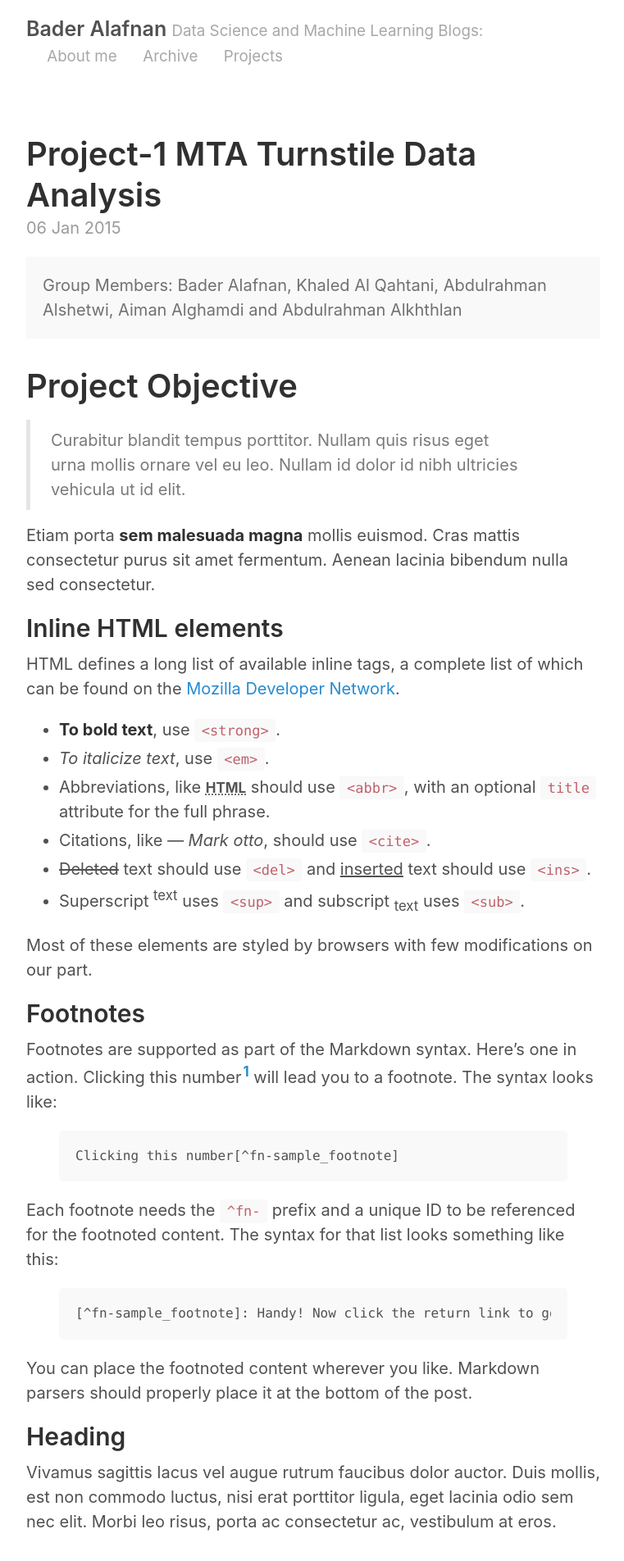
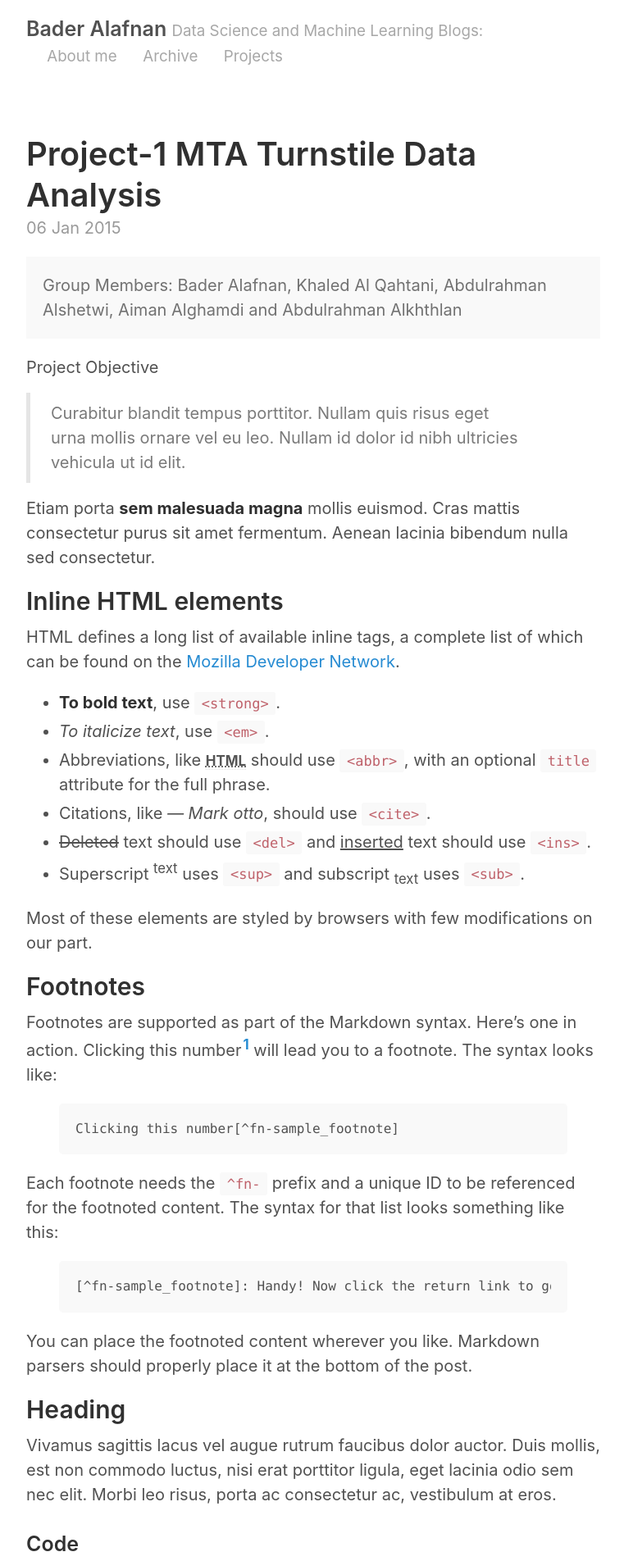
Before and after one commit to alafnan/alafnan.github.io, a Jekyll site: the page built from _posts/2015-01-6-example-content.md, in a window 1280 px wide. Shown: the top 1904 px of the page at 82% size, without its empty margins (258-1019 px from the left). Built offline with Jekyll 4.4.1, drawn with Linux system fonts in a browser that asks for light colours.

```diff
--- a/_posts/2015-01-6-example-content.md
+++ b/_posts/2015-01-6-example-content.md
@@ -5,12 +5,10 @@ title: Project-1 MTA Turnstile Data Analysis
 
 
 <div class="message">
-
 Group Members: Bader Alafnan, Khaled Al Qahtani, Abdulrahman Alshetwi, Aiman Alghamdi and Abdulrahman Alkhthlan
-
 </div>
 
-<h1>Project Objective</h1>
+<h11>Project Objective</h11>
 
 > Curabitur blandit tempus porttitor. Nullam quis risus eget urna mollis ornare vel eu leo. Nullam id dolor id nibh ultricies vehicula ut id elit.
 
```
